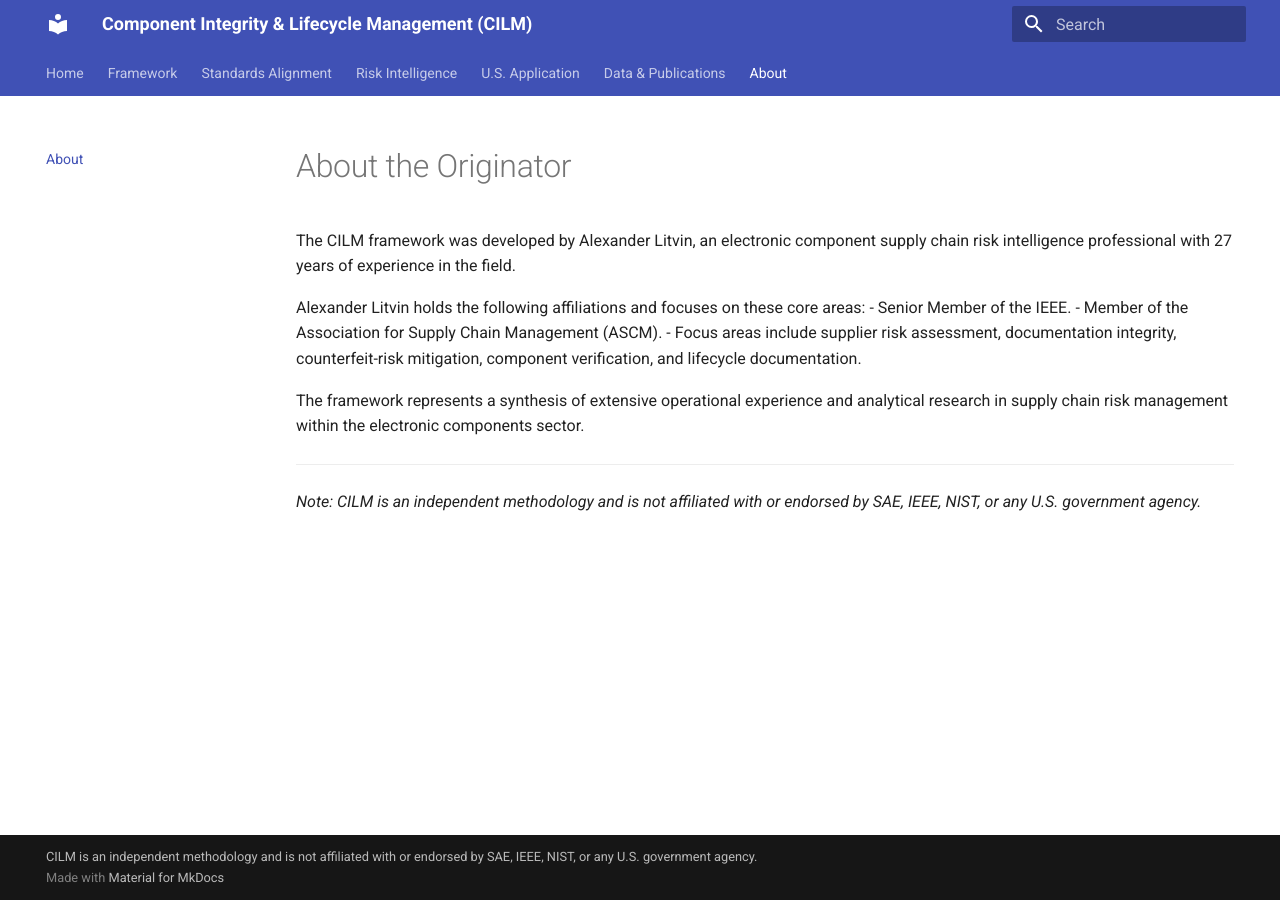
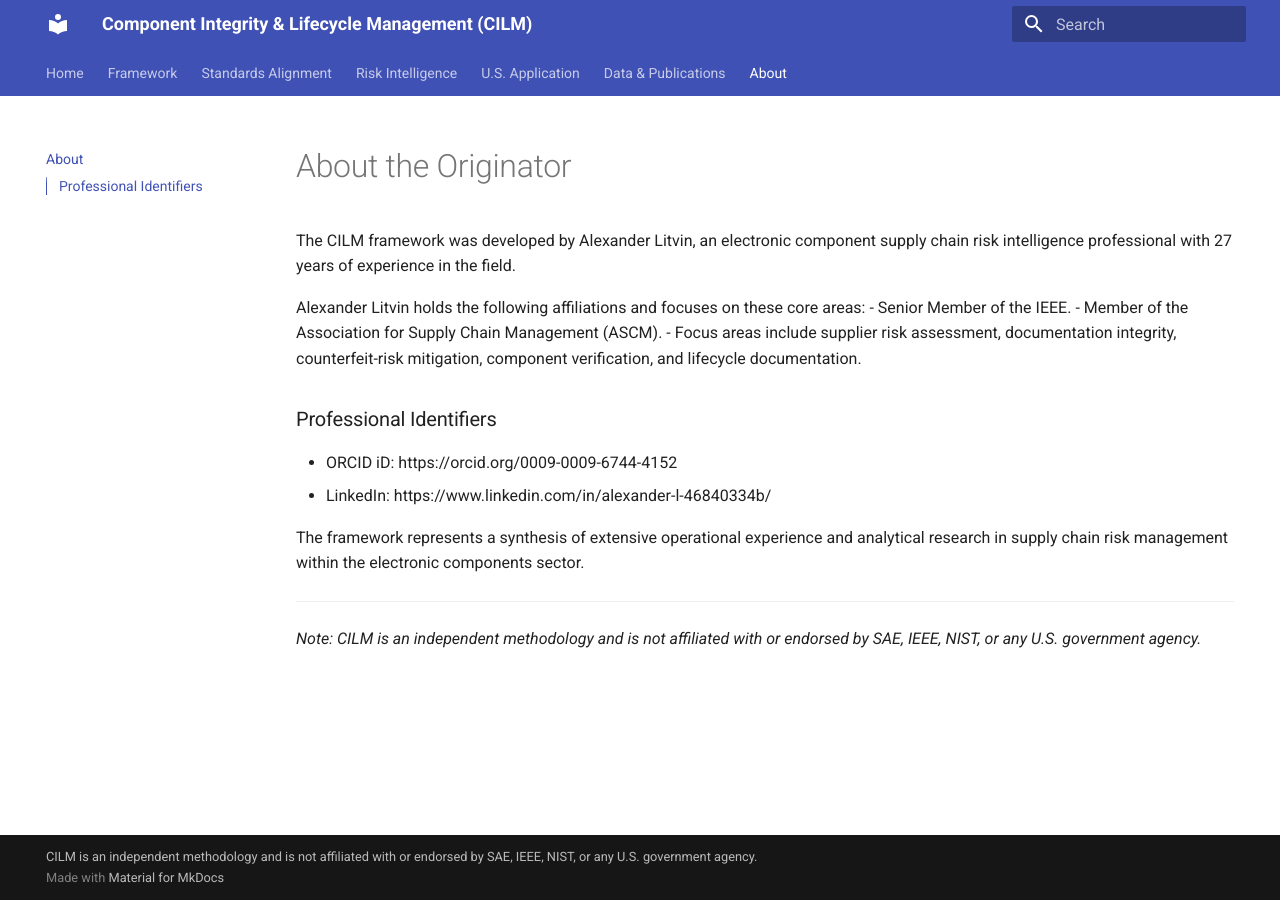
Before and after one commit to ba37915052/cilm-standard-web, an MkDocs documentation site: the page built from docs/about.md, in a window 1280 px wide. Built offline with MkDocs 1.6.1 and Material for MkDocs 9.7.7, drawn with Linux system fonts in a browser that asks for light colours.

Commit message:
fix: adjust deployment permissions and update about.md
- Added explicit permissions block to `.github/workflows/deploy.yml` for GitHub Pages deployment.
- Added Professional Identifiers (ORCID iD, LinkedIn) to `docs/about.md`.
- Verified that all content remains neutral, standards-aligned, and strictly devoid of promotional or USCIS-related terminology.

Co-authored-by: ba37915052 <289126598+ba37915052@users.noreply.github.com>

```diff
--- a/docs/about.md
+++ b/docs/about.md
@@ -13,6 +13,10 @@ Alexander Litvin holds the following affiliations and focuses on these core area
 - Member of the Association for Supply Chain Management (ASCM).
 - Focus areas include supplier risk assessment, documentation integrity, counterfeit-risk mitigation, component verification, and lifecycle documentation.
 
+### Professional Identifiers
+- ORCID iD: https://orcid.org/0009-0009-6744-4152
+- LinkedIn: https://www.linkedin.com/in/alexander-l-46840334b/
+
 The framework represents a synthesis of extensive operational experience and analytical research in supply chain risk management within the electronic components sector.
 
 ---
```
Also changed, not shown: 1 other file.
